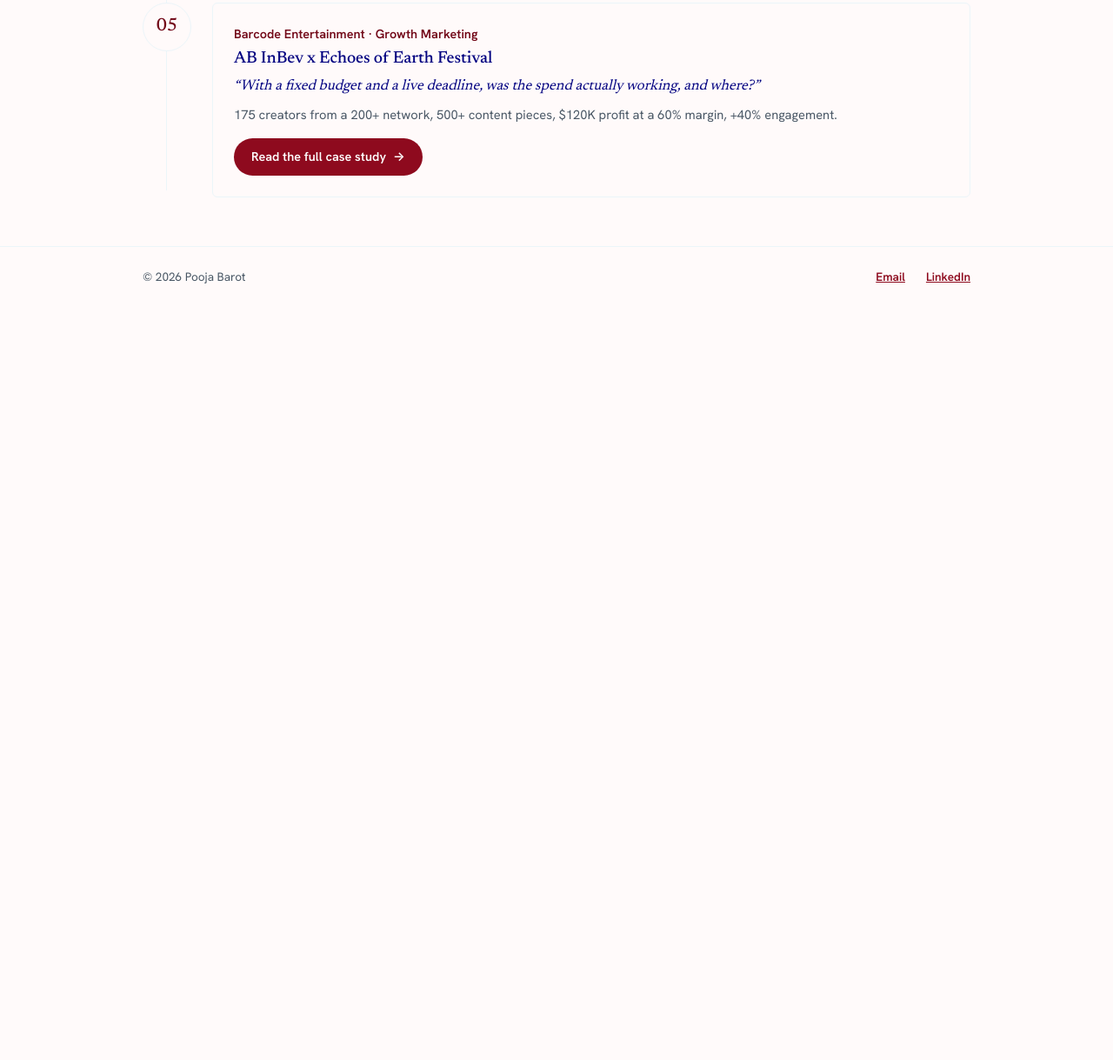
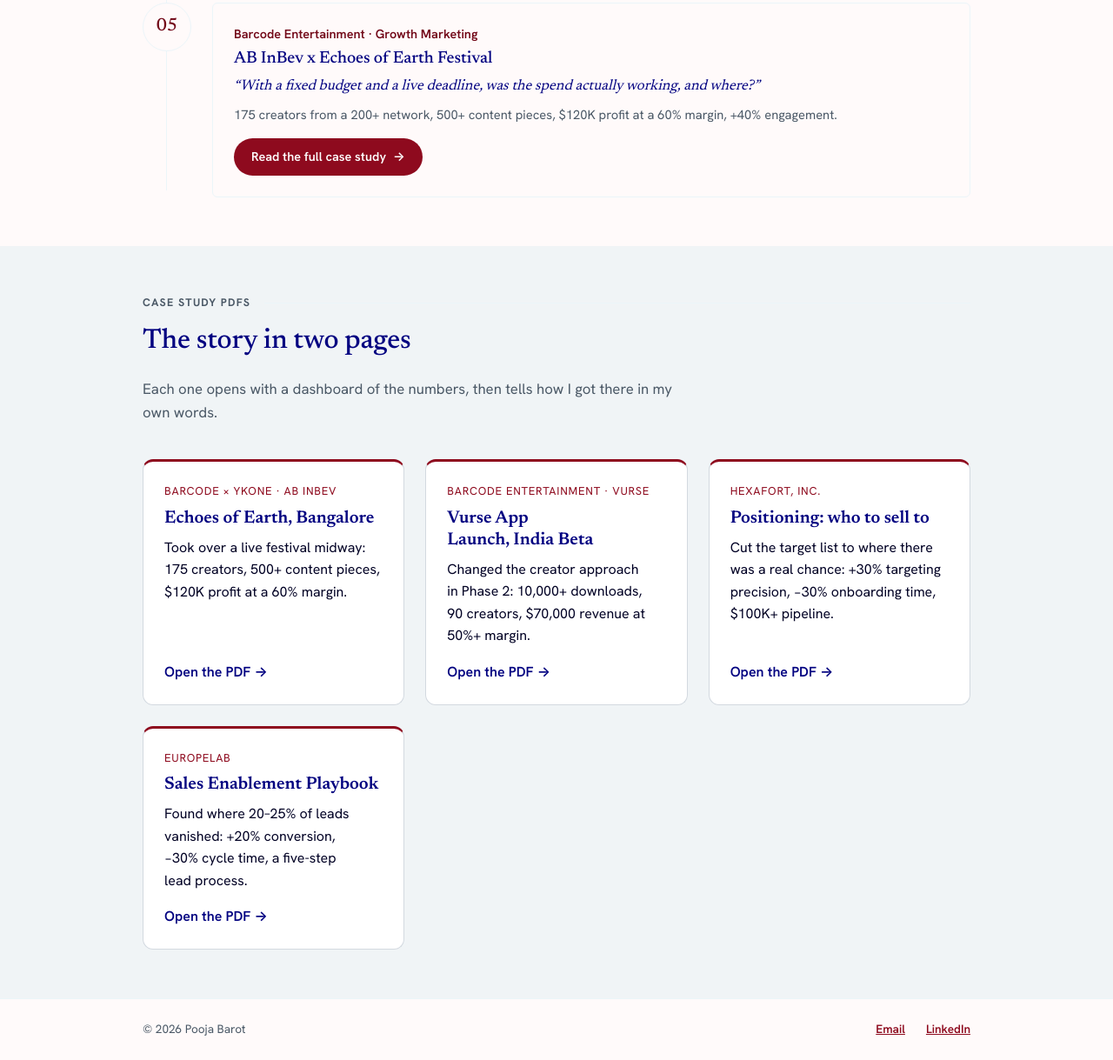
Before and after one commit to BarotPooh/pooja-portfolio, a plain HTML site: page projects.html in a window 1280 px wide. Shown: the part 1554-2773 px from the top of the page at 87% size. Before the commit the page ends 1907 px from the top, so only its background shows below. Drawn offline with Linux system fonts and the light colour scheme.

Commit message:
feat(projects): add case-study PDFs and update certifications
Four two-page case studies on the Projects page and matching case-study
pages. Certifications now show issue dates, the Lavenir Digital Marketing
issuer and AI for Google Analytics.

Co-Authored-By: Claude Sonnet 5.5 <noreply@anthropic.com>

```diff
--- a/projects.html
+++ b/projects.html
@@ -18,7 +18,7 @@
   <link rel="preconnect" href="https://fonts.gstatic.com" crossorigin />
   <link href="https://fonts.googleapis.com/css2?family=Hanken+Grotesk:wght@400;500;600;700&family=Newsreader:opsz,wght@6..72,400;6..72,500;6..72,600&display=swap" rel="stylesheet" />
   <link rel="icon" href="assets/favicon.svg" type="image/svg+xml" />
-  <link rel="stylesheet" href="styles.css?v=27" />
+  <link rel="stylesheet" href="styles.css?v=28" />
 </head>
 <body>
   <a class="skip-link" href="#main">Skip to main content</a>
@@ -128,6 +128,43 @@
         </ol>
       </div>
     </section>
+    <section class="section section-alt">
+      <div class="container">
+        <p class="kicker reveal">
+          <span class="kicker-label">Case Study PDFs</span>
+        </p>
+        <h2 class="reveal">The story in two pages</h2>
+        <p class="lede reveal">
+          Each one opens with a dashboard of the numbers, then tells how I got there in my own words.
+        </p>
+        <ul class="pdf-grid reveal">
+          <li><a class="pdf-card" href="assets/case-studies/echoes-of-earth-barcode.pdf" target="_blank" rel="noopener">
+            <p class="pdf-card-org">Barcode &times; YKONE &middot; AB InBev</p>
+            <h3>Echoes of Earth, Bangalore</h3>
+            <p>Took over a live festival midway: 175 creators, 500+ content pieces, $120K profit at a 60% margin.</p>
+            <span class="pdf-card-action">Open the PDF <span aria-hidden="true">&rarr;</span></span>
+          </a></li>
+          <li><a class="pdf-card" href="assets/case-studies/vurse-india-launch.pdf" target="_blank" rel="noopener">
+            <p class="pdf-card-org">Barcode Entertainment &middot; Vurse</p>
+            <h3>Vurse App Launch, India Beta</h3>
+            <p>Changed the creator approach in Phase 2: 10,000+ downloads, 90 creators, $70,000 revenue at 50%+ margin.</p>
+            <span class="pdf-card-action">Open the PDF <span aria-hidden="true">&rarr;</span></span>
+          </a></li>
+          <li><a class="pdf-card" href="assets/case-studies/hexafort-positioning.pdf" target="_blank" rel="noopener">
+            <p class="pdf-card-org">Hexafort, Inc.</p>
+            <h3>Positioning: who to sell to</h3>
+            <p>Cut the target list to where there was a real chance: +30% targeting precision, &minus;30% onboarding time, $100K+ pipeline.</p>
+            <span class="pdf-card-action">Open the PDF <span aria-hidden="true">&rarr;</span></span>
+          </a></li>
+          <li><a class="pdf-card" href="assets/case-studies/europelab-sales-enablement.pdf" target="_blank" rel="noopener">
+            <p class="pdf-card-org">EuropeLab</p>
+            <h3>Sales Enablement Playbook</h3>
+            <p>Found where 20&ndash;25% of leads vanished: +20% conversion, &minus;30% cycle time, a five-step lead process.</p>
+            <span class="pdf-card-action">Open the PDF <span aria-hidden="true">&rarr;</span></span>
+          </a></li>
+        </ul>
+      </div>
+    </section>
   </main>
 
   <footer class="site-footer">
--- a/styles.css
+++ b/styles.css
@@ -2312,3 +2312,14 @@ button:focus-visible {
     transform: none !important;
   }
 }
+
+/* Case-study PDFs */
+.case-pdf { margin: var(--space-4) 0; }
+.pdf-grid { display: grid; grid-template-columns: repeat(auto-fit, minmax(260px, 1fr)); gap: var(--space-3); list-style: none; padding: 0; margin: var(--space-4) 0 0; }
+.pdf-card { display: flex; flex-direction: column; gap: 0.5rem; height: 100%; padding: var(--space-3); background: #fff; border: 1px solid color-mix(in srgb, var(--color-slate) 30%, white); border-top: 3px solid var(--color-accent); border-radius: 12px; color: var(--color-text); text-decoration: none; transition: transform 0.2s ease, box-shadow 0.2s ease; }
+.pdf-card:hover, .pdf-card:focus-visible { transform: translateY(-3px); box-shadow: 0 10px 24px rgba(0, 0, 128, 0.1); }
+.pdf-card-org { font-size: 0.8rem; letter-spacing: 0.06em; text-transform: uppercase; color: var(--color-accent); margin: 0; }
+.pdf-card h3 { margin: 0; font-family: var(--font-heading); font-size: 1.25rem; }
+.pdf-card p { margin: 0; }
+.pdf-card-action { margin-top: auto; padding-top: 0.5rem; font-weight: 600; color: var(--color-navy); }
+@media (prefers-reduced-motion: reduce) { .pdf-card { transition: none; } .pdf-card:hover { transform: none; } }
```
Also changed, not shown: about.html (+1 -1 lines), contact.html (+1 -1 lines), education.html (+6 -5 lines), experience.html (+1 -1 lines), index.html (+1 -1 lines), project-asu.html (+1 -1 lines), project-automation.html (+1 -1 lines), project-europelab.html (+3 -1 lines), project-festival.html (+3 -1 lines), project-hexafort.html (+3 -1 lines), skills.html (+1 -1 lines), tools.html (+1 -1 lines), assets/logos/certs/lavenir.svg (added), 5 other files.
